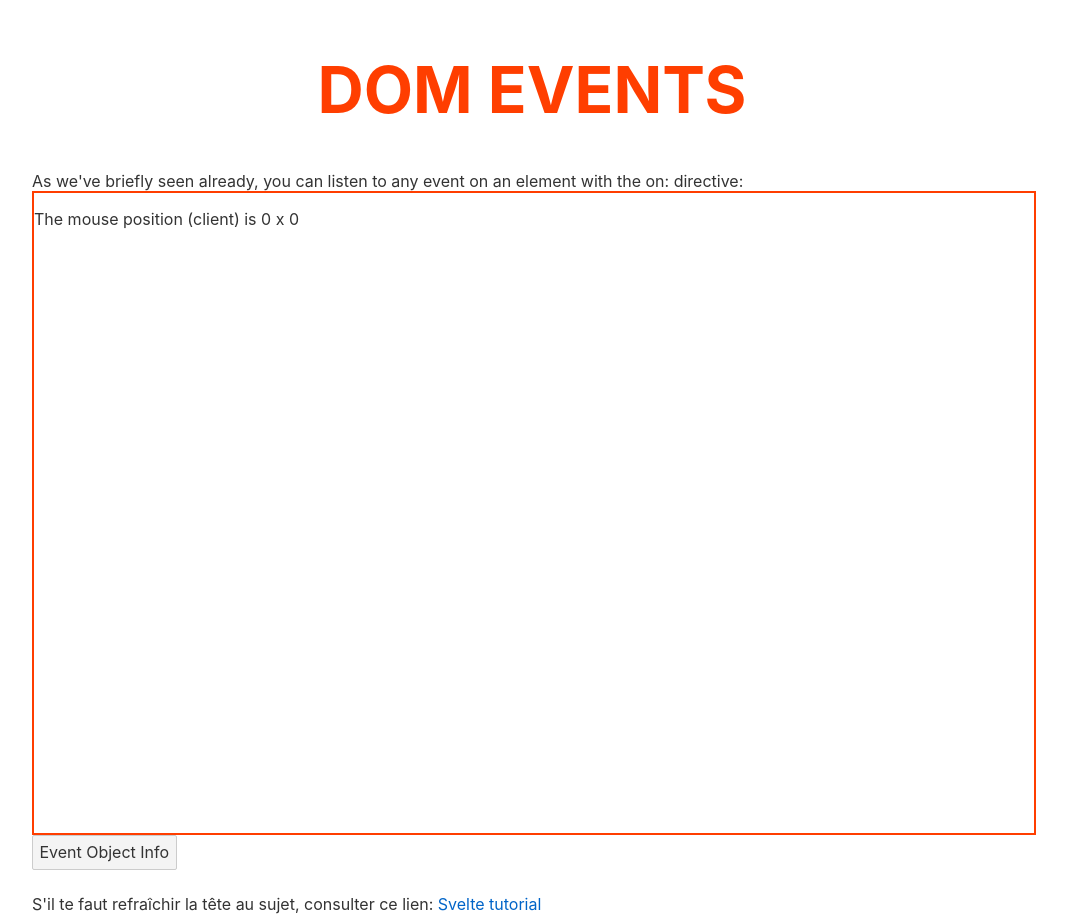
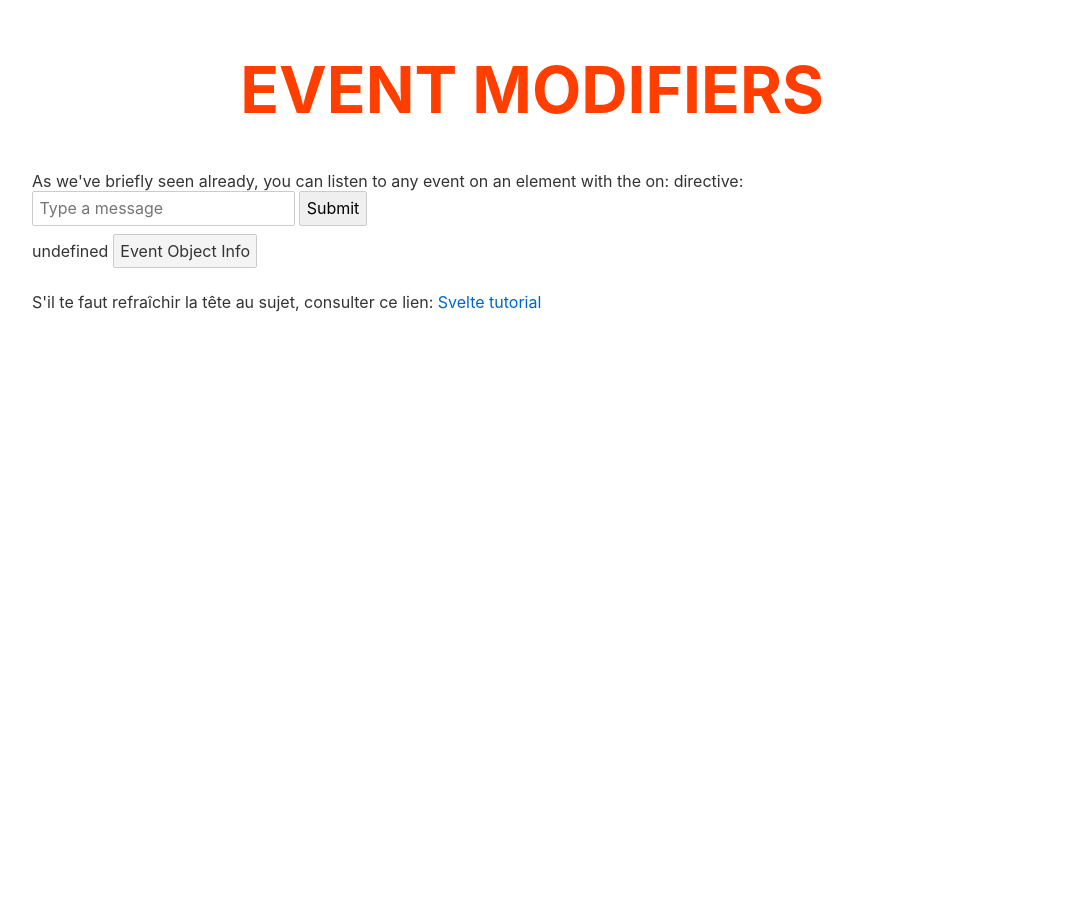
Before and after one commit to GillyRabutTsurwa/svelte-docs-learning, a Svelte app: page / in a window 1280 px wide. Shown: the whole page, without its empty margins (108-1175 px from the left). After the commit the page ends 800 px from the top, so only its background shows below. Built offline with nearby package versions, Linux system fonts and the light colour scheme.

Commit message:
not done with this commit but done for the day

```diff
--- a/src/App.svelte
+++ b/src/App.svelte
@@ -1,9 +1,6 @@
 <script>
-  let title = "DOM Events";
-  let coordinates = {
-    x: 0,
-    y: 0
-  };
+  let title = "Event Modifiers";
+  let name;
 
   // replaced with inline handler
   // function handleMouseMove(e) {
@@ -64,13 +61,16 @@
     with the on: directive:
   </div>
 
-  <div
-    on:mousemove={e => (coordinates = { x: e.clientX, y: e.clientY })}
-    class="code">
-    <p class="texto">
-      The mouse position (client) is {coordinates.x} x {coordinates.y}
-    </p>
-  </div>
+  <form on:submit|preventDefault>
+    <input
+      type="text"
+      name="message"
+      id="msg"
+      placeholder="Type a message"
+      bind:value={name} />
+    <input type="submit" value="Submit" />
+  </form>
+  <span>{name}</span>
 
   <button on:click={e => console.log(e)} class="btn">Event Object Info</button>
   <p>
```
